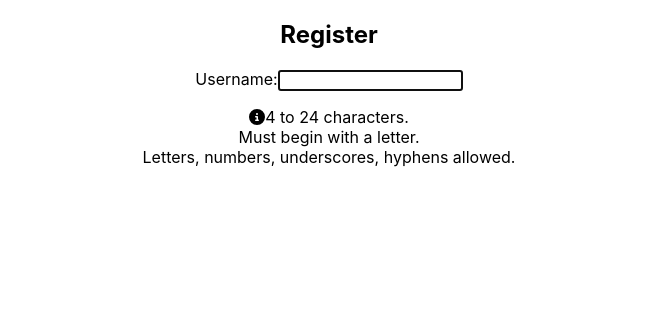
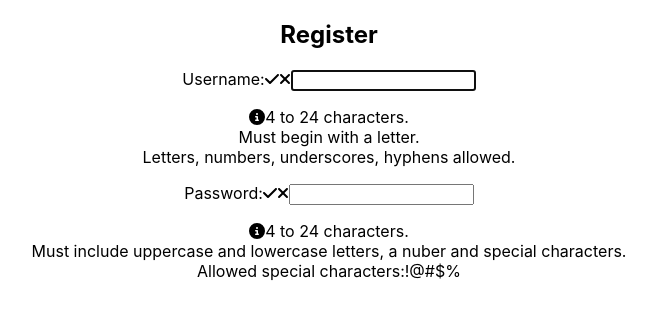
Before and after one commit to thanhle0203/axios-user-registration-form, a React (Create React App) app: page / in a window 1280 px wide. Shown: the top 320 px of the page, without its empty margins (311-967 px from the left). Built offline with nearby package versions, Linux system fonts and the light colour scheme.

Commit message:
Created Password Input

```diff
--- a/src/Register.js
+++ b/src/Register.js
@@ -1,6 +1,6 @@
 
 import React, { useRef, useState, useEffect } from 'react';
-import { faCheck, faTimeline, faInfoCircle } from '@fortawesome/free-solid-svg-icons';
+import { faCheck, faTimes, faInfoCircle } from '@fortawesome/free-solid-svg-icons';
 import { FontAwesomeIcon } from '@fortawesome/react-fontawesome';
 
 const USER_REGEX = /^[a-zA-Z][a-zA-Z0-9-_]{3,23}$/;
@@ -57,7 +57,14 @@
         <form>
             <label htmlFor='username'>
                 Username:
+                <span className={validName ? "valid" : "hide"}>
+                    <FontAwesomeIcon icon={faCheck} />
+                </span>
+                <span className={validName || !user ? "hide" : "invalid"}>
+                    <FontAwesomeIcon icon={faTimes} />
+                </span>
             </label>
+
             <input
                 type="text"
                 id = "username"
@@ -77,6 +84,38 @@
                 Must begin with a letter.<br />
                 Letters, numbers, underscores, hyphens allowed.
             </p>
+
+            <label htmlFor='password'>
+                Password:
+                <span className={validPwd ? "valid" : "hide"}>
+                    <FontAwesomeIcon icon={faCheck} />
+                </span>
+                <span className={validPwd || !pwd ? "hide" : "invalid"}>
+                    <FontAwesomeIcon icon={faTimes} />
+                </span>
+            </label>
+            <input
+                type="password"
+                id = "password"
+                onChange={(e) => setPwd(e.target.value)}
+                required
+                aria-invalid={validPwd ? "false" : "true"}
+                aira-describedby="pwdnote"
+                onFocus={() => setPwdFocus(true)}
+                onBlur={() => setPwdFocus(false)}
+            />
+
+            <p id="pwdnote" className={pwdFocus && !validPwd ? "instructions" : "offscreen"}>
+                <FontAwesomeIcon icon={faInfoCircle} />
+                4 to 24 characters.<br />
+                Must include uppercase and lowercase letters, a nuber and special characters.<br />
+                Allowed special characters:
+                <span aria-label='exclamation mark'>!</span>
+                <span aria-label='at symbol'>@</span>
+                <span aria-label='hashtag'>#</span>
+                <span aria-label='dollar sign'>$</span>
+                <span aria-label='percent'>%</span>
+            </p>
         </form>
     </section>
   )
```
